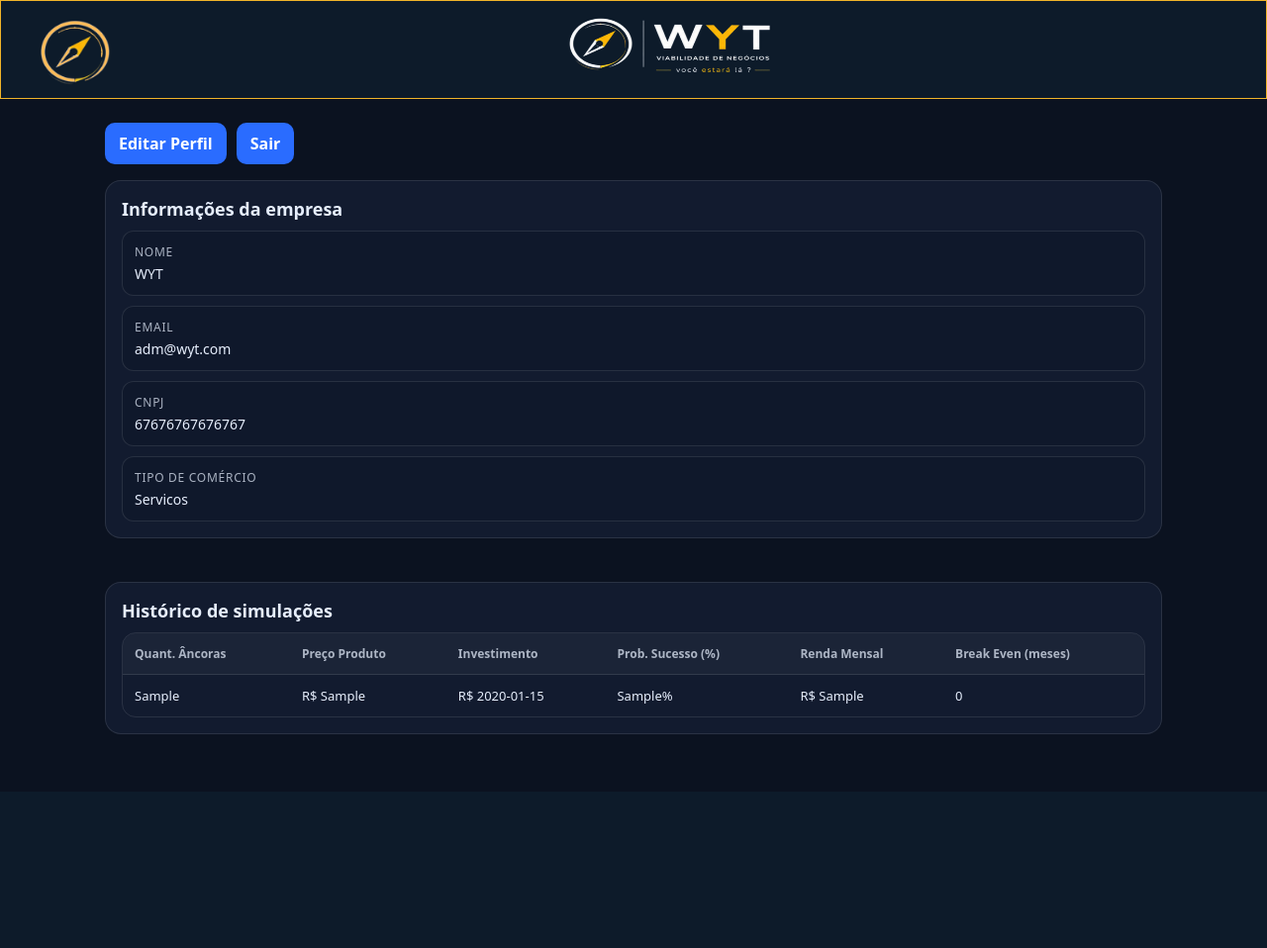
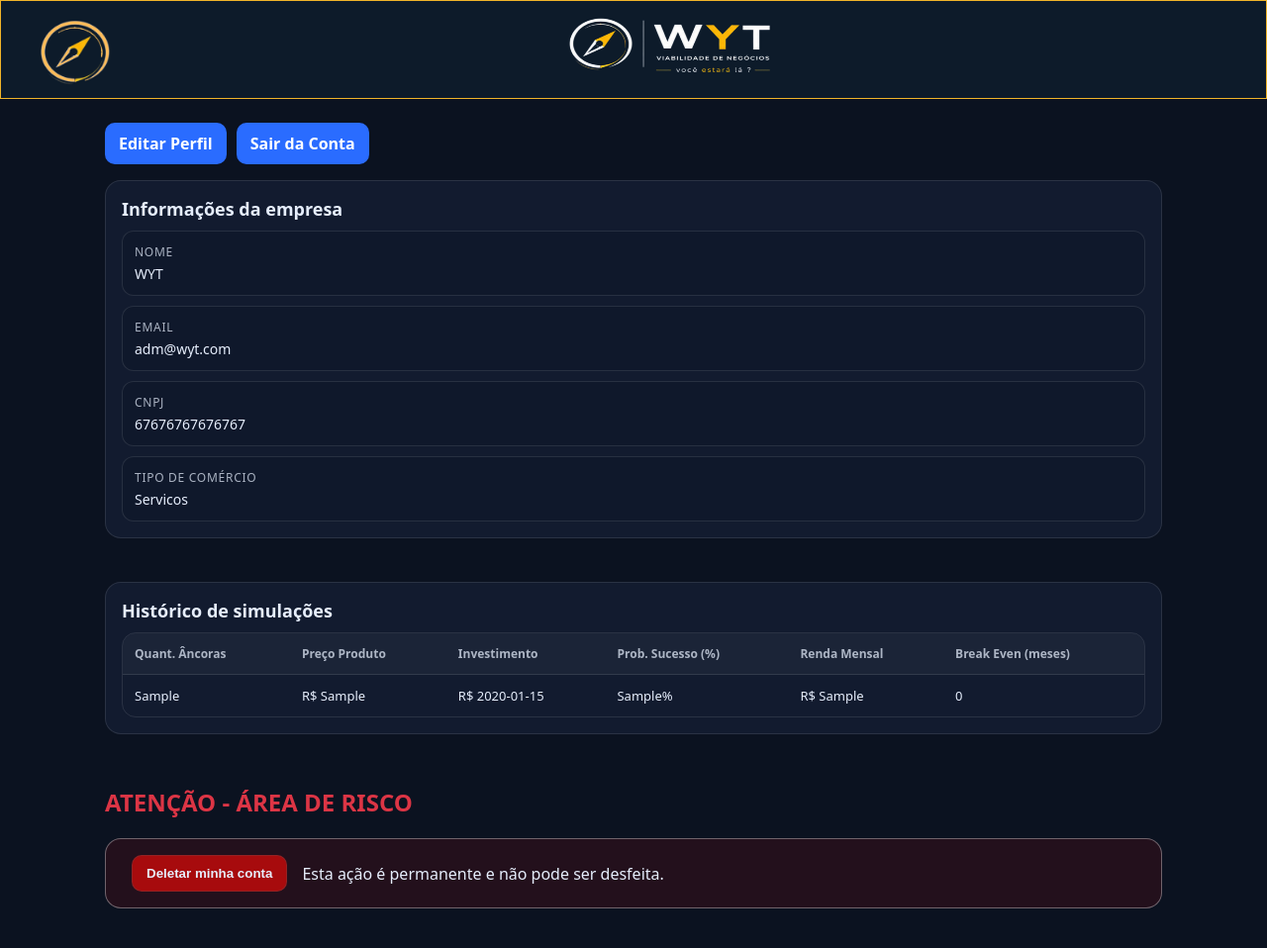
Before and after one commit to Vtr-Cardoso69/Viabilidade-WYT, a PHP site: page /viabilidade-wyt/Pages/perfilUsuarios.php in a window 1280 px wide. Shown: the whole page at 99% size. Before the commit the page ends 742 px from the top, so only its background shows below. Run offline with PHP 8.4, Linux system fonts and the light colour scheme; the visitor is signed in with stand-in values (Sample User, id 1); data comes from the database, SQL or seed files in the repository; tables that the repository leaves empty hold one stand-in row (values such as "Sample post").

Commit message:
☆☆ Delete Empresa ☆☆

```diff
--- a/BE/Model/EmpresaModel.php
+++ b/BE/Model/EmpresaModel.php
@@ -64,6 +64,7 @@ class EmpresaModel {
             $_SESSION['empresa_id'] = $empresa['id'];
             $_SESSION['nome'] = $empresa['nome'];
             $_SESSION['email'] = $empresa['email'];
+            $_SESSION['cargo'] = $empresa['cargo'];
             return $empresa;
         }
         return null;
--- a/Pages/perfilUsuarios.php
+++ b/Pages/perfilUsuarios.php
@@ -3,6 +3,16 @@ session_start();
 
 require_once __DIR__ . '/../BE/DB/Database.php';
 require_once __DIR__ . '/../BE/Model/EmpresaModel.php';
+require_once __DIR__ . '/../BE/Controller/EmpresaController.php';
+
+if (isset($_POST['deletar_conta'])) {
+    $idEmpresa = $_SESSION['empresa_id'];
+    $controller = new EmpresaController($pdo);
+    $controller->deletarEmpresa($idEmpresa);
+    session_destroy();
+    header("Location: ../index.php");
+    exit;
+}
 
 $empresaId = $_SESSION['empresa_id'] ?? $_SESSION['id_empresa'] ?? $_GET['id'] ?? null;
 $empresaId = is_numeric($empresaId) ? (int)$empresaId : null;
@@ -36,10 +46,12 @@ $empresaModel = new EmpresaModel($pdo);
 $empresa = $empresaModel->listarInformacoesEmpresa($empresaId);
 $simulacoes = $empresaModel->obterHistoricoSimulacoes($empresaId);
 
+
 function h(string $value): string
 {
     return htmlspecialchars($value, ENT_QUOTES | ENT_SUBSTITUTE, 'UTF-8');
 }
+
 
 ?>
 
@@ -70,7 +82,8 @@ function h(string $value): string
         .brand{ display:flex; align-items:center; gap:10px; }
         .brand img{ height:34px; width:auto; }
         .actions{ display:flex; gap:10px; flex-wrap:wrap; }
-        .btn{ border:0; cursor:pointer; padding:10px 14px; border-radius: 10px; font-weight:700; color:#fff; background:var(--brand); text-decoration:none; display:inline-flex; align-items:center; gap:8px; }
+        .btn{ border:0; cursor:pointer; padding:10px 14px; border-radius: 10px; font-weight:700; color:#fff; background:var(--brand);
+        text-decoration:none; display:inline-flex; align-items:center; gap:8px; }
         .btn.secondary{ background: transparent; border:1px solid var(--line); color:var(--txt); }
         .grid{ display:grid; grid-template-columns: 1fr; gap:14px; }
         @media(min-width: 900px){ .grid{ grid-template-columns: 360px 1fr; } }
@@ -88,6 +101,9 @@ function h(string $value): string
         .muted{ color:var(--muted); }
         .empty{ padding: 14px; border:1px dashed var(--line); border-radius: 14px; background: rgba(255,255,255,.02); }
         .print-area{ display:block; }
+       .delete{ background: rgba(255,0,0,.10); border:1px solid rgba(255, 255, 255, 0.35); color: var(--error); border-radius: 16px; padding: 16px; display:flex; }
+       .delete .p{align-self:center; color:var(--muted); font-size:14px; margin-left: 20px; }
+       .btn-D{ background: rgba(199, 10, 10, 0.81); border:1px solid rgba(112, 79, 79, 0.35); color: var(--error); border-radius: 10px; padding:10px 14px; margin-left: 10px; font-weight:700; cursor:pointer; }
         @media print{
             body{ background:#fff; color:#000; }
             header, .no-print{ display:none !important; }
@@ -147,7 +163,7 @@ function h(string $value): string
         <header class="no-print">
             <div class="actions">
                 <a class="btn" href="cadastroEMPRESA.php?editar=1">Editar Perfil</a>
-                <a class="btn" href="logout.php">Sair</a>
+                <a class="btn" href="logout.php">Sair da Conta</a>
             </div>
         </header>
 
@@ -220,7 +236,34 @@ function h(string $value): string
                 <?php endif; ?>
             </main>
         </div>
+
+        <br>
+
+        <?php
+        $cargo = strtoupper($_SESSION['cargo'] ?? '');
+        if ($cargo !== 'ADM'):
+        ?>
+            <h2 style="color:#dc3545; margin-top:30px; margin-bottom:10px;">ATENÇÃO - ÁREA DE RISCO</h2>
+
+            <div class="delete" style="display:flex; align-items:center; gap:15px; margin-top:20px;">
+
+                <form method="POST" style="margin:0;">
+                    <button class="btn-D"
+                        type="submit"
+                        name="deletar_conta"
+                        onclick="return confirm('Tem certeza que deseja excluir sua conta?');">
+                        Deletar minha conta
+                    </button>
+                </form>
+
+                <p style="margin:0;">
+                    Esta ação é permanente e não pode ser desfeita.
+                </p>
+
+            </div>
+        <?php endif; ?>
     </div>
+
 </body>
 </html>
 <script>
```
